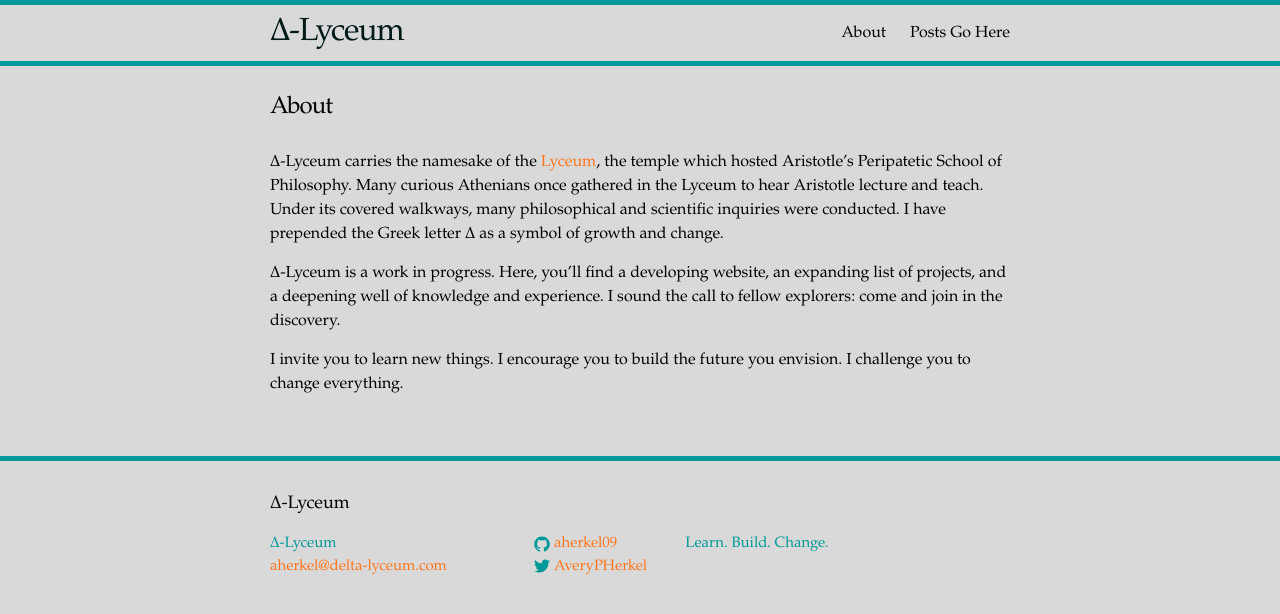
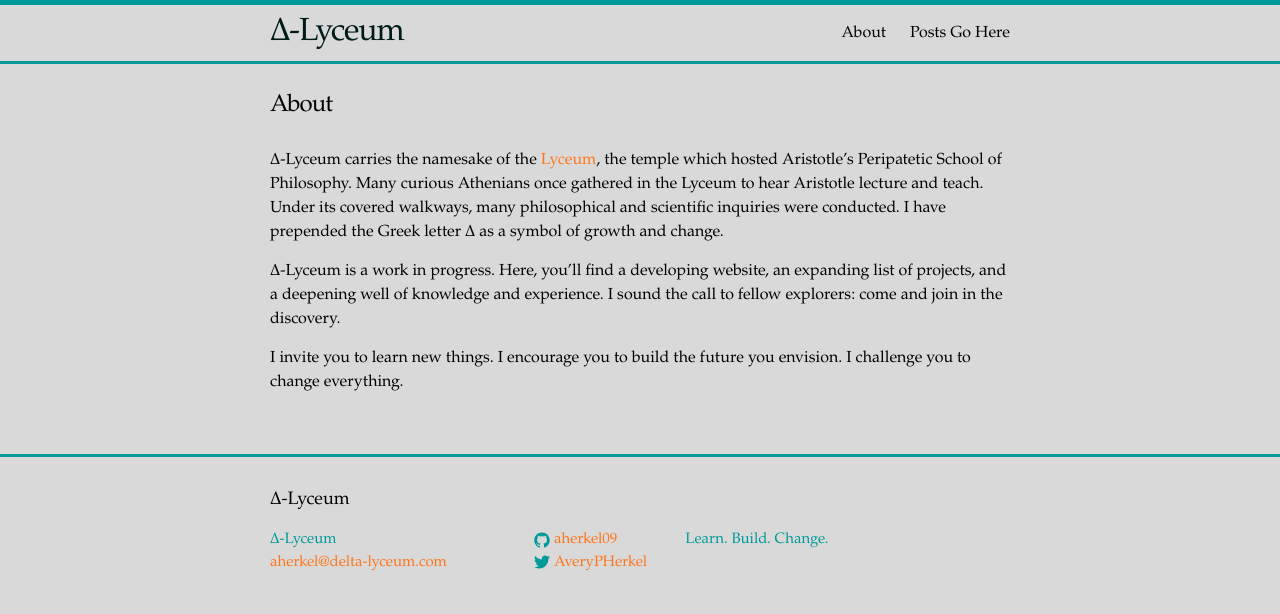
Before and after one commit to DeltaLyceum/aherkel09.github.io, a Jekyll site: the page built from about.md, in a window 1280 px wide. Shown: the top 614 px of the page. Built offline with Jekyll 4.4.1, drawn with Linux system fonts in a browser that asks for light colours.

Commit message:
Update _layout.scss

```diff
--- a/_sass/_layout.scss
+++ b/_sass/_layout.scss
@@ -3,7 +3,7 @@
  */
 .site-header {
     border-top: 5px solid $grey-color;
-    border-bottom: 5px solid $grey-color;
+    border-bottom: 3px solid $grey-color;
     min-height: 56px;
 
     // Positioning context for the mobile navigation icon
@@ -98,7 +98,7 @@
  * Site footer
  */
 .site-footer {
-    border-top: 5px solid $grey-color;
+    border-top: 3px solid $grey-color;
     padding: $spacing-unit 0;
 }
 
```
